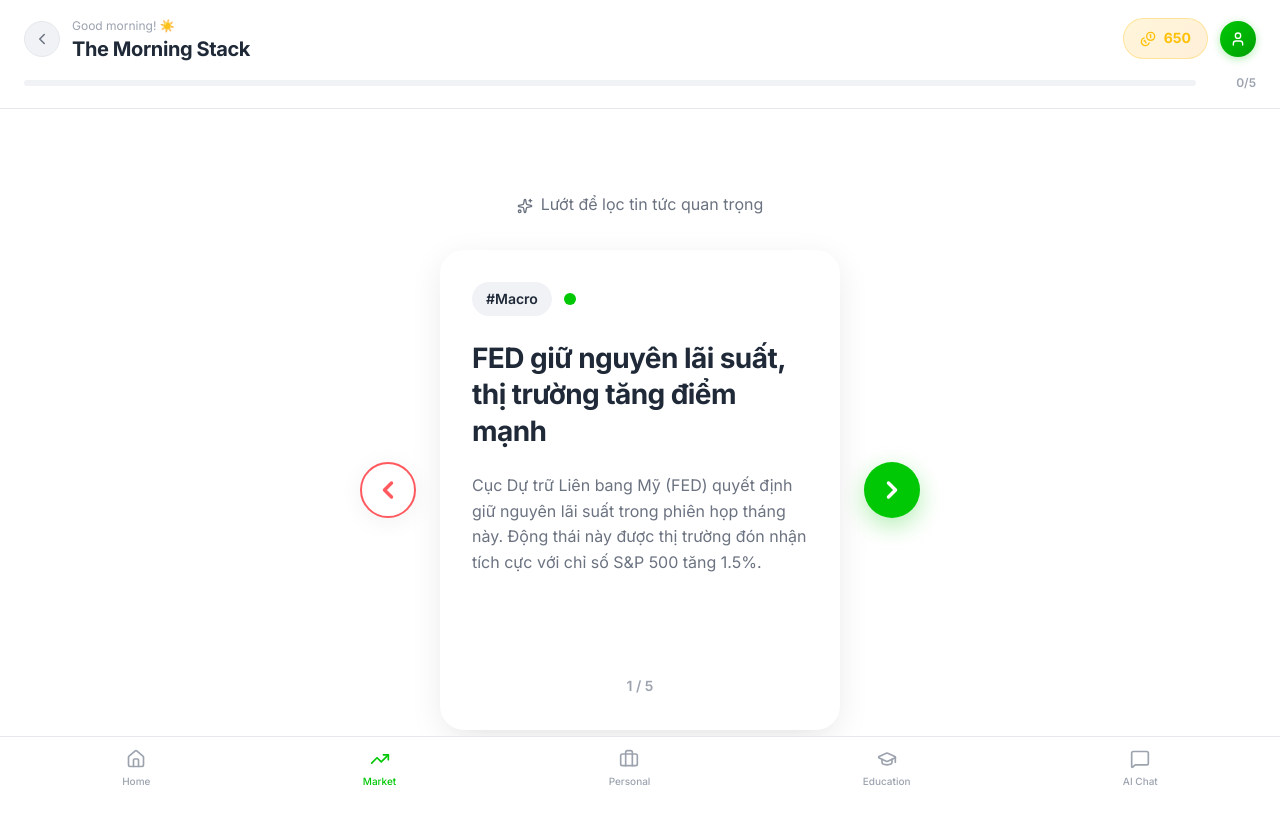
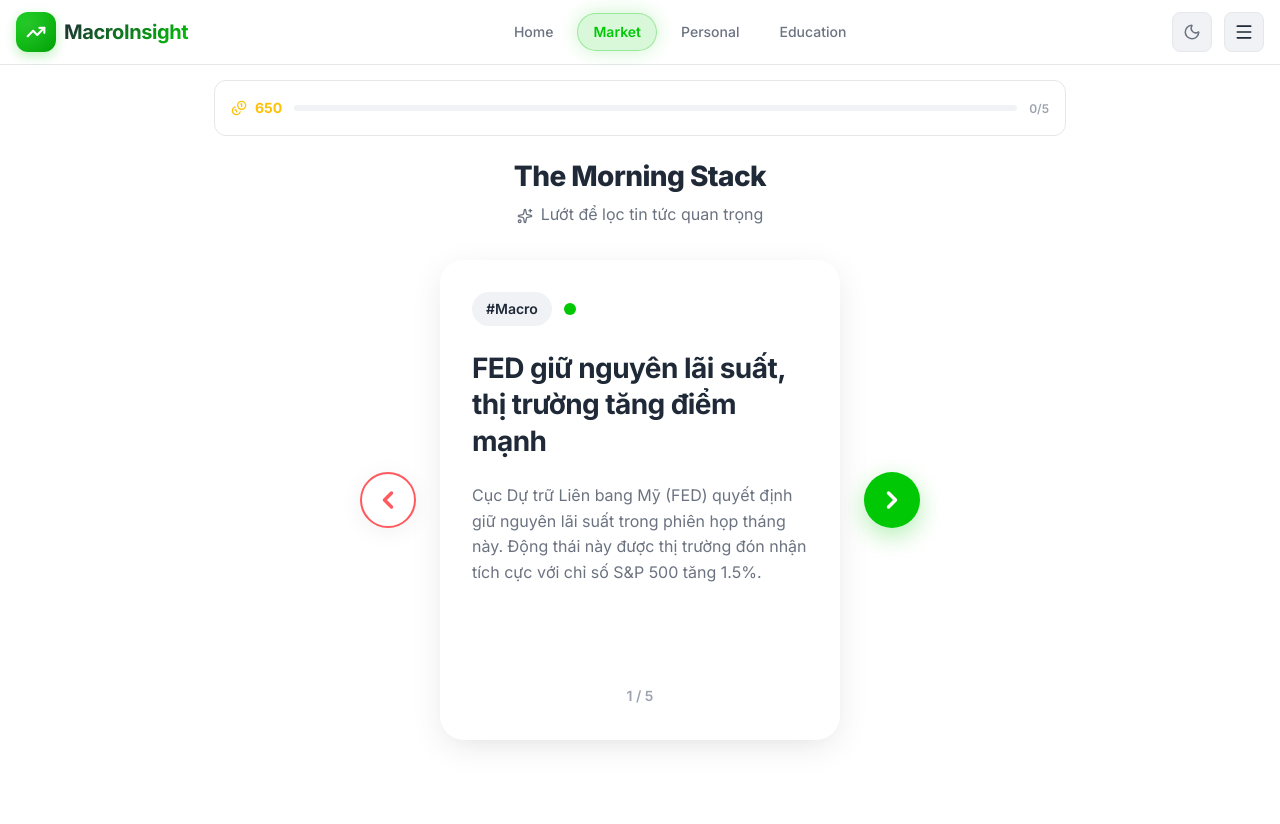
Before and after one commit to lephucchi/fese_hackathon, a Next.js app in the folder frontend/: page /dashboard in a window 1280 px wide. After the commit the page ends 800 px from the top, so only its background shows below. Built offline with nearby package versions, Linux system fonts and the light colour scheme.

Commit message:
Refactor Market page to use shared Navigation component

```diff
--- a/frontend/src/app/dashboard/page.tsx
+++ b/frontend/src/app/dashboard/page.tsx
@@ -6,7 +6,8 @@
 
 import React, { useState, useEffect } from 'react';
 import { SwipeCardStack, NewsCard } from '@/components/dashboard/SwipeCardStack';
-import { Coins, User, ChevronLeft, Home, TrendingUp, Briefcase, GraduationCap, MessageSquare, Sparkles } from 'lucide-react';
+import { Navigation } from '@/components/shared/Navigation';
+import { Coins, MessageSquare, Sparkles } from 'lucide-react';
 import { motion, AnimatePresence } from 'framer-motion';
 import Link from 'next/link';
 
@@ -89,125 +90,45 @@ export default function DashboardPage() {
   }, []);
 
   return (
-    <div style={{
-      minHeight: '100vh',
-      background: 'var(--background)',
-      paddingTop: '5rem'
-    }}>
-      {/* Enhanced Header */}
-      <header style={{
-        position: 'fixed',
-        top: 0,
-        left: 0,
-        right: 0,
-        background: 'var(--glass-bg)',
-        backdropFilter: 'blur(12px)',
-        borderBottom: '1px solid var(--border)',
-        zIndex: 100,
-        padding: '1rem 1.5rem'
-      }}>
-        {/* Top Row: Back, Title, Avatar */}
+    <div style={{ background: 'var(--background)', minHeight: '100vh' }}>
+      <Navigation />
+      <main style={{ paddingTop: '80px', padding: '80px 1.5rem 2rem', maxWidth: '900px', margin: '0 auto' }}>
+        {/* Progress Bar */}
         <div style={{
           display: 'flex',
           alignItems: 'center',
-          justifyContent: 'space-between',
-          marginBottom: '0.75rem'
+          gap: '0.75rem',
+          marginBottom: '1.5rem',
+          padding: '1rem',
+          background: 'var(--card)',
+          borderRadius: '12px',
+          border: '1px solid var(--border)'
         }}>
-          <div style={{ display: 'flex', alignItems: 'center', gap: '0.75rem' }}>
-            <Link
-              href="/"
-              style={{
-                display: 'flex',
-                alignItems: 'center',
-                justifyContent: 'center',
-                width: '2.25rem',
-                height: '2.25rem',
-                borderRadius: '9999px',
-                background: 'var(--surface)',
-                border: '1px solid var(--border)',
-                color: 'var(--text-secondary)',
-                textDecoration: 'none',
-                transition: 'all 0.2s'
-              }}
-            >
-              <ChevronLeft size={18} />
-            </Link>
-            <div>
-              <p style={{
-                fontSize: '0.75rem',
-                color: 'var(--text-tertiary)',
-                marginBottom: '0.125rem'
-              }}>
-                Good morning! ☀️
-              </p>
-              <h1 style={{
-                fontSize: '1.25rem',
-                fontWeight: 700,
-                color: 'var(--text-primary)'
-              }}>
-                The Morning Stack
-              </h1>
-            </div>
-          </div>
-
-          <div style={{ display: 'flex', alignItems: 'center', gap: '0.75rem' }}>
-            {/* M-Points Badge */}
-            <div style={{
-              display: 'flex',
-              alignItems: 'center',
-              gap: '0.5rem',
-              padding: '0.5rem 1rem',
-              background: 'linear-gradient(135deg, rgba(255, 193, 7, 0.15) 0%, rgba(255, 152, 0, 0.15) 100%)',
-              border: '1px solid rgba(255, 193, 7, 0.3)',
-              borderRadius: '9999px',
-              position: 'relative'
-            }}>
+          <div style={{ display: 'flex', alignItems: 'center', gap: '0.5rem' }}>
             <Coins size={16} style={{ color: '#FFC107' }} />
-              <span style={{ fontWeight: 700, fontSize: '0.875rem', color: '#FFC107' }}>
+            <span style={{ fontWeight: 700, fontSize: '0.875rem', color: '#FFC107', position: 'relative' }}>
               {mPoints}
-              </span>
-
               <AnimatePresence>
                 {showPointsAnimation && (
-                  <motion.div
-                    initial={{ opacity: 0, y: 0, scale: 1 }}
-                    animate={{ opacity: 1, y: -25, scale: 1.1 }}
+                  <motion.span
+                    initial={{ opacity: 0, y: 0 }}
+                    animate={{ opacity: 1, y: -20 }}
                     exit={{ opacity: 0 }}
                     style={{
                       position: 'absolute',
-                      top: '-0.5rem',
-                      right: '-0.5rem',
+                      top: '-0.75rem',
+                      right: '-1.5rem',
                       color: '#4ADE80',
                       fontWeight: 800,
-                      fontSize: '0.875rem',
-                      pointerEvents: 'none'
+                      fontSize: '0.75rem'
                     }}
                   >
                     +2
-                  </motion.div>
+                  </motion.span>
                 )}
               </AnimatePresence>
+            </span>
           </div>
-
-            {/* User Avatar */}
-            <div style={{
-              width: '2.25rem',
-              height: '2.25rem',
-              borderRadius: '50%',
-              background: 'linear-gradient(135deg, var(--primary) 0%, #00a004 100%)',
-              display: 'flex',
-              alignItems: 'center',
-              justifyContent: 'center',
-              color: 'white',
-              boxShadow: '0 2px 8px rgba(0, 200, 5, 0.3)'
-            }}>
-              <User size={16} />
-            </div>
-          </div>
-        </div>
-
-        {/* Bottom Row: Progress Bar */}
-        <div style={{ display: 'flex', alignItems: 'center', gap: '0.75rem' }}>
           <div style={{
             flex: 1,
             height: '6px',
@@ -229,34 +150,33 @@ export default function DashboardPage() {
           <span style={{
             fontSize: '0.75rem',
             color: 'var(--text-tertiary)',
-            fontWeight: 600,
-            minWidth: '3rem',
-            textAlign: 'right'
+            fontWeight: 600
           }}>
             {currentCardIndex}/{mockNewsCards.length}
           </span>
         </div>
-      </header>
 
-      {/* Main Content */}
-      <main style={{
-        padding: '2rem 1.5rem',
-        paddingTop: '7rem',
-        paddingBottom: '6rem',
-        maxWidth: '800px',
-        margin: '0 auto'
+        {/* Title */}
+        <div style={{ textAlign: 'center', marginBottom: '2rem' }}>
+          <h1 style={{
+            fontSize: '1.75rem',
+            fontWeight: 800,
+            color: 'var(--text-primary)',
+            marginBottom: '0.5rem'
           }}>
-        {!showEmptyState ? (
-          <>
+            The Morning Stack
+          </h1>
           <p style={{
             fontSize: '1rem',
-              marginBottom: '2rem',
-              textAlign: 'center',
             color: 'var(--text-secondary)'
           }}>
             <Sparkles size={16} style={{ display: 'inline', marginRight: '0.5rem', verticalAlign: 'middle' }} />
             Lướt để lọc tin tức quan trọng
           </p>
+        </div>
+
+        {!showEmptyState ? (
+          <>
 
             <SwipeCardStack
               cards={cards}
@@ -428,50 +348,6 @@ export default function DashboardPage() {
           </motion.div>
         )}
       </main>
-
-      {/* Bottom Navigation */}
-      <nav style={{
-        position: 'fixed',
-        bottom: 0,
-        left: 0,
-        right: 0,
-        height: '4rem',
-        background: 'var(--glass-bg)',
-        backdropFilter: 'blur(12px)',
-        borderTop: '1px solid var(--border)',
-        display: 'flex',
-        alignItems: 'center',
-        justifyContent: 'space-around',
-        padding: '0 1rem',
-        zIndex: 100
-      }}>
-        {[
-          { icon: Home, label: 'Home', href: '/', active: false },
-          { icon: TrendingUp, label: 'Market', href: '/dashboard', active: true },
-          { icon: Briefcase, label: 'Personal', href: '/personal', active: false },
-          { icon: GraduationCap, label: 'Education', href: '/education', active: false },
-          { icon: MessageSquare, label: 'AI Chat', href: '/chat', active: false },
-        ].map((item) => (
-          <Link
-            key={item.href}
-            href={item.href}
-            style={{
-              display: 'flex',
-              flexDirection: 'column',
-              alignItems: 'center',
-              gap: '0.25rem',
-              textDecoration: 'none',
-              color: item.active ? 'var(--primary)' : 'var(--text-tertiary)',
-              transition: 'all 0.2s'
-            }}
-          >
-            <item.icon size={20} />
-            <span style={{ fontSize: '0.625rem', fontWeight: 500 }}>
-              {item.label}
-            </span>
-          </Link>
-        ))}
-      </nav>
     </div>
   );
 }
```
Lines whose indentation alone changed are shown as unchanged.
